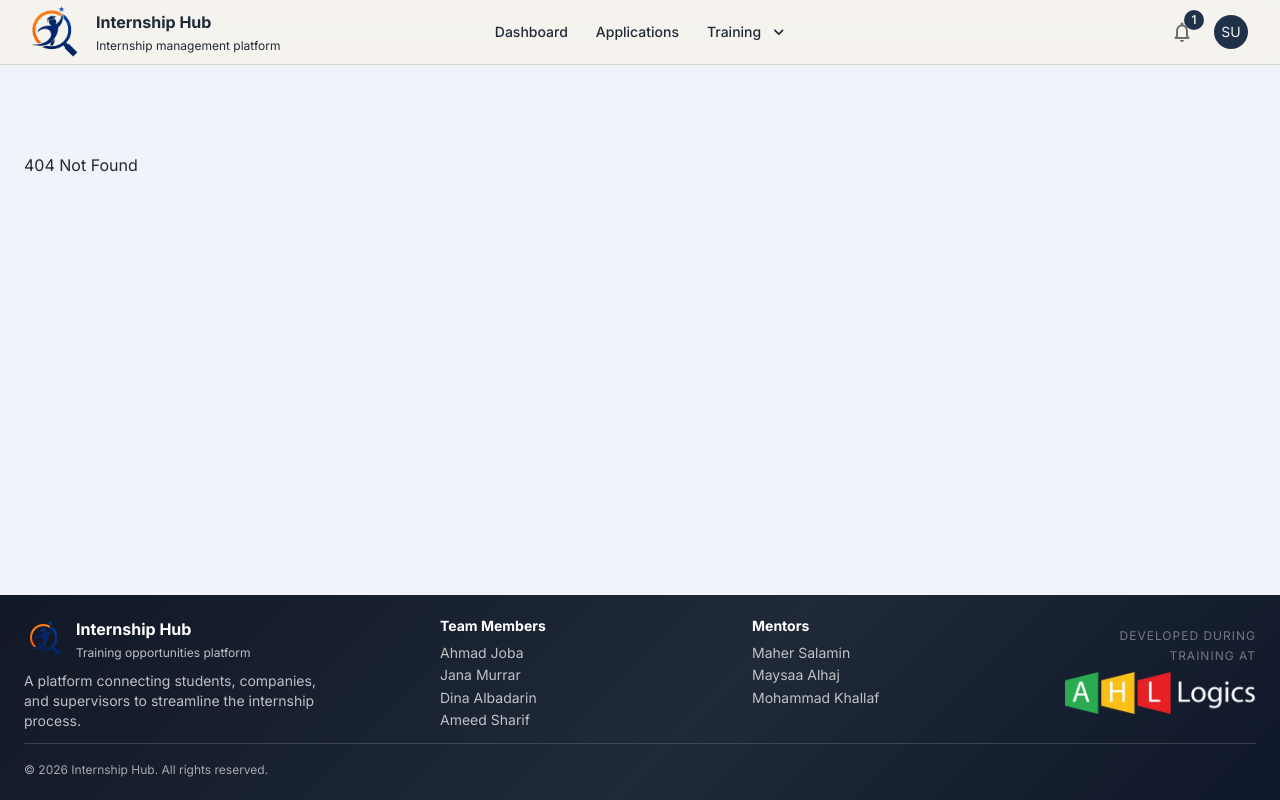
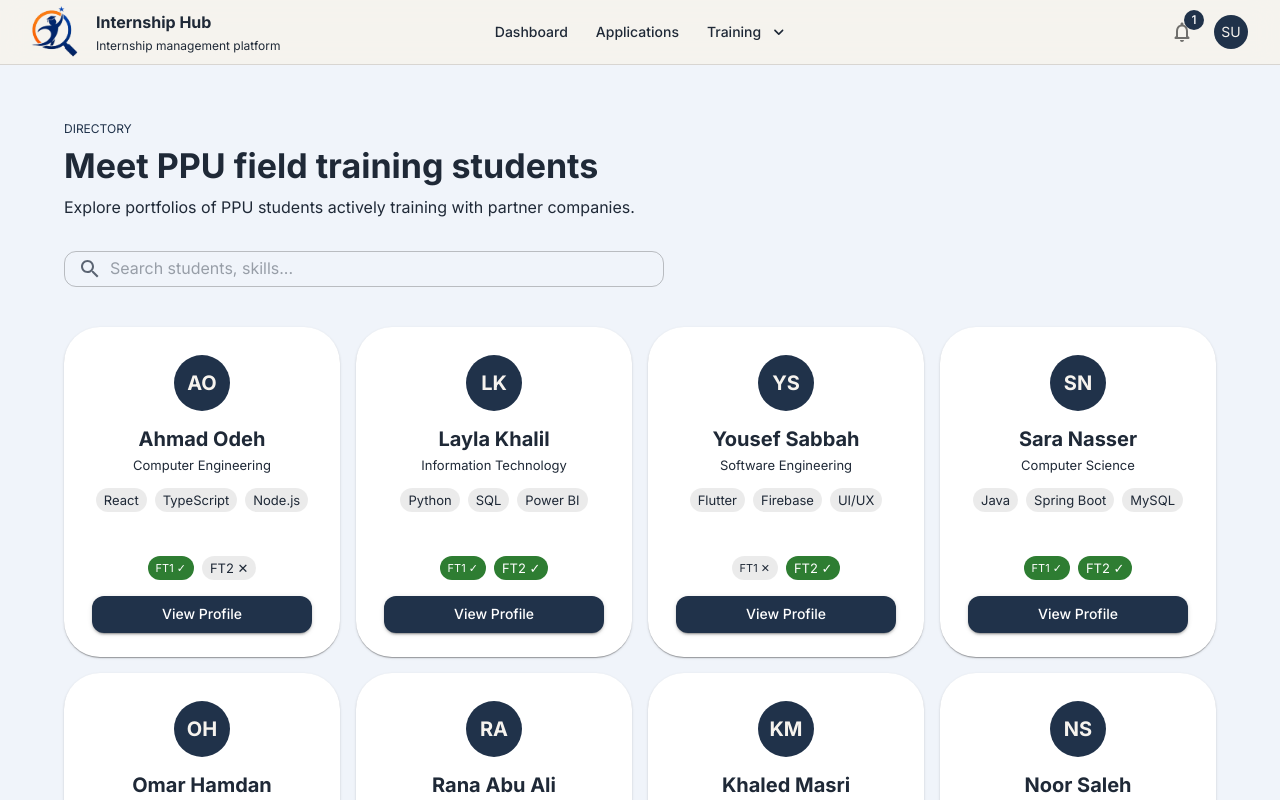
Before and after one commit to AHL-Group2-project/training-opportunities-website, a React (Vite) app in the folder frontend/: page /students in a window 1280 px wide. Shown: the top 800 px of the page. Built offline with nearby package versions, Linux system fonts and the light colour scheme.

Commit message:
Create students page and cards

```diff
--- /dev/null
+++ b/frontend/src/mock/students.ts
@@ -0,0 +1,112 @@
+import type { Student } from "../types/student.types";
+
+export const students: Student[] = [
+  {
+    id: 1,
+    name: "Ahmad Odeh",
+    initials: "AO",
+    major: "Computer Engineering",
+    skills: ["React", "TypeScript", "Node.js"],
+    ft1: true,
+    ft2: false,
+  },
+  {
+    id: 2,
+    name: "Layla Khalil",
+    initials: "LK",
+    major: "Information Technology",
+    skills: ["Python", "SQL", "Power BI"],
+    ft1: true,
+    ft2: true,
+  },
+  {
+    id: 3,
+    name: "Yousef Sabbah",
+    initials: "YS",
+    major: "Software Engineering",
+    skills: ["Flutter", "Firebase", "UI/UX"],
+    ft1: false,
+    ft2: true,
+  },
+  {
+    id: 4,
+    name: "Sara Nasser",
+    initials: "SN",
+    major: "Computer Science",
+    skills: ["Java", "Spring Boot", "MySQL"],
+    ft1: true,
+    ft2: true,
+  },
+  {
+    id: 5,
+    name: "Omar Hamdan",
+    initials: "OH",
+    major: "Artificial Intelligence",
+    skills: ["Python", "Machine Learning", "TensorFlow"],
+    ft1: true,
+    ft2: false,
+  },
+  {
+    id: 6,
+    name: "Rana Abu Ali",
+    initials: "RA",
+    major: "Information Systems",
+    skills: ["JavaScript", "React", "Figma"],
+    ft1: false,
+    ft2: true,
+  },
+  {
+    id: 7,
+    name: "Khaled Masri",
+    initials: "KM",
+    major: "Computer Engineering",
+    skills: ["C++", "Embedded Systems", "Arduino"],
+    ft1: true,
+    ft2: true,
+  },
+  {
+    id: 8,
+    name: "Noor Saleh",
+    initials: "NS",
+    major: "Software Engineering",
+    skills: ["Next.js", "MongoDB", "Express"],
+    ft1: true,
+    ft2: false,
+  },
+  {
+    id: 9,
+    name: "Mohammad Yasin",
+    initials: "MY",
+    major: "Cyber Security",
+    skills: ["Linux", "Networking", "Security"],
+    ft1: false,
+    ft2: true,
+  },
+  {
+    id: 10,
+    name: "Hala Qasem",
+    initials: "HQ",
+    major: "Data Science",
+    skills: ["Python", "Pandas", "Data Analysis"],
+    ft1: true,
+    ft2: true,
+  },
+  {
+    id: 11,
+    name: "Fadi Shaban",
+    initials: "FS",
+    major: "Web Development",
+    skills: ["HTML", "CSS", "React"],
+    ft1: true,
+    ft2: false,
+  },
+  {
+    id: 12,
+    name: "Maya Ibrahim",
+    initials: "MI",
+    major: "Mobile Computing",
+    skills: ["Flutter", "Dart", "Firebase"],
+    ft1: false,
+    ft2: true,
+  },
+];
--- /dev/null
+++ b/frontend/src/pages/public/StudentsPage/PublicStudentProfilePage.tsx
@@ -0,0 +1,15 @@
+import { Container, Typography } from "@mui/material";
+
+export default function PublicStudentProfilePage() {
+  return (
+    <Container sx={{ py: 6 }}>
+      <Typography variant="h3" sx={{ mb: 2 }}>
+        Student Profile
+      </Typography>
+
+      <Typography color="text.secondary">
+        This page is under construction.
+      </Typography>
+    </Container>
+  );
+}
--- /dev/null
+++ b/frontend/src/pages/public/StudentsPage/StudentCard.tsx
@@ -0,0 +1,129 @@
+import {
+  Avatar,
+  Box,
+  Button,
+  Card,
+  CardContent,
+  Chip,
+  Stack,
+  Typography,
+} from "@mui/material";
+import type { Student } from "../../../types/student.types";
+
+type Props = {
+  student: Student;
+};
+
+export default function StudentCard({ student }: Props) {
+  return (
+<Card
+  sx={{
+    width: "100%",
+    height: 330,
+    display: "flex",
+    flexDirection: "column",
+    borderRadius: 3,
+    p: 1.5,
+  }}
+>
+
+      <CardContent
+  sx={{
+    width: "100%",
+    height: "100%",
+    display: "flex",
+    flexDirection: "column",
+    alignItems: "center",
+    textAlign: "center",
+    "&:last-child": {
+      pb: 1.5,
+    },
+  }}
+>
+  <Avatar
+    sx={{
+      width: 56,
+      height: 56,
+      fontSize: 20,
+      mb: 1.5,
+      bgcolor: "primary.main",
+      fontWeight: 700,
+      mx: "auto",
+    }}
+  >
+    {student.initials}
+  </Avatar>
+
+  <Typography variant="h6" sx={{ fontWeight: 700 }}>
+    {student.name}
+  </Typography>
+
+  <Typography
+    variant="caption"
+    color="text.secondary"
+    sx={{
+      mb: 1.5,
+      fontSize: 13,
+    }}
+  >
+    {student.major}
+  </Typography>
+
+  <Stack
+  direction="row"
+  spacing={1}
+  sx={{
+    justifyContent: "center",
+    flexWrap: "wrap",
+    mb: 2,
+    height: 55,
+    overflow: "hidden",
+  }}
+>
+    {student.skills.map((skill) => (
+      <Chip
+        key={skill}
+        label={skill}
+        size="small"
+      />
+    ))}
+  </Stack>
+
+  <Box
+    sx={{
+      display: "flex",
+      justifyContent: "center",
+      gap: 1,
+      mb: 2,
+    }}
+  >
+    <Chip
+      label={student.ft1 ? "FT1 ✓" : "FT1 ✕"}
+      color={student.ft1 ? "success" : "default"}
+      size="small"
+      sx={{
+        fontSize: 11,
+        height: 24,
+      }}
+    />
+
+    <Chip
+      label={student.ft2 ? "FT2 ✓" : "FT2 ✕"}
+      color={student.ft2 ? "success" : "default"}
+      size="small"
+    />
+  </Box>
+
+<Button
+  variant="contained"
+  fullWidth
+  sx={{
+    mt: "auto",
+  }}
+>
+  View Profile
+</Button>
+</CardContent>
+    </Card>
+  );
+}
--- /dev/null
+++ b/frontend/src/pages/public/StudentsPage/StudentsPage.tsx
@@ -0,0 +1,49 @@
+import { Container, Typography, Grid, TextField } from "@mui/material";
+import SearchIcon from '@mui/icons-material/Search';
+import StudentCard from "./StudentCard";
+import { students } from "../../../mock/students.ts";
+export default function StudentsPage() {
+  return (
+    <Container sx={{ py: 6 }}>
+      <Typography variant="overline" color="primary">
+        DIRECTORY
+      </Typography>
+
+      <Typography variant="h4" sx={{ mb: 1 , fontWeight: 'bold'}}>
+        Meet PPU field training students
+      </Typography>
+
+      <Typography color="text.secondary" sx={{ mb: 4 }}>
+        Explore portfolios of PPU students actively training with partner companies.
+      </Typography>
+
+    <TextField
+  fullWidth
+  placeholder="Search students, skills..."
+  slotProps={{
+    input: {
+      startAdornment: <SearchIcon sx={{ mr: 1, color: 'text.secondary' }} />,
+    },
+  }}
+  sx={{
+    mb: 5,
+    maxWidth: 600,
+    '& .MuiInputBase-root': {
+      height: 36,
+    },
+  }}
+/>
+      <Grid container spacing={2}>
+        {students.map((student) => (
+          <Grid
+            key={student.id}
+              size={{ xs: 12, sm: 6, md: 3 }}
+              sx={{ display: "flex" }}
+          >
+            <StudentCard student={student} />
+          </Grid>
+        ))}
+      </Grid>
+    </Container>
+  );
+}
--- a/frontend/src/routes/AppRouter.tsx
+++ b/frontend/src/routes/AppRouter.tsx
@@ -3,6 +3,9 @@ import { Box } from "@mui/material";
 import Navbar from "../components/layout/Navbar/Navbar";
 import Footer from "../components/layout/Footer/Footer";
 import type { UserRole } from "../components/layout/navigation";
+import StudentsPage from "../pages/public/StudentsPage/StudentsPage";
+import PublicStudentProfilePage from "../pages/public/StudentsPage/PublicStudentProfilePage";
+
 function AppRouter() {
   //test navbar
   const demoRole: UserRole = "student"; // roles: "public", "student", "supervisor", "admin"
@@ -26,15 +29,17 @@ function AppRouter() {
         />
         <Box
           component="main"
-          sx={{ flex: 1, backgroundColor: "#F0F4FA", pt: 8 }}
+          sx={{ flex: 1, backgroundColor: "#F0F4FA", pt: 0 }}
         >
-          <Box sx={{ p: { xs: 2, sm: 3 } }}>
+
             <Routes>
               <Route path="/" element={<div>Landing Page</div>} />
               <Route path="*" element={<div>404 Not Found</div>} />
+              <Route path="/students" element={<StudentsPage />} />
+              <Route path="/students/:id" element={<PublicStudentProfilePage />}/>
             </Routes>
           </Box>
-        </Box>
+
 
         <Footer />
       </Box>
```
Also changed, not shown: frontend/src/types/student.types.ts (added, +9 -0 lines), 2 other files (tests, documents, lock files or other folders).
